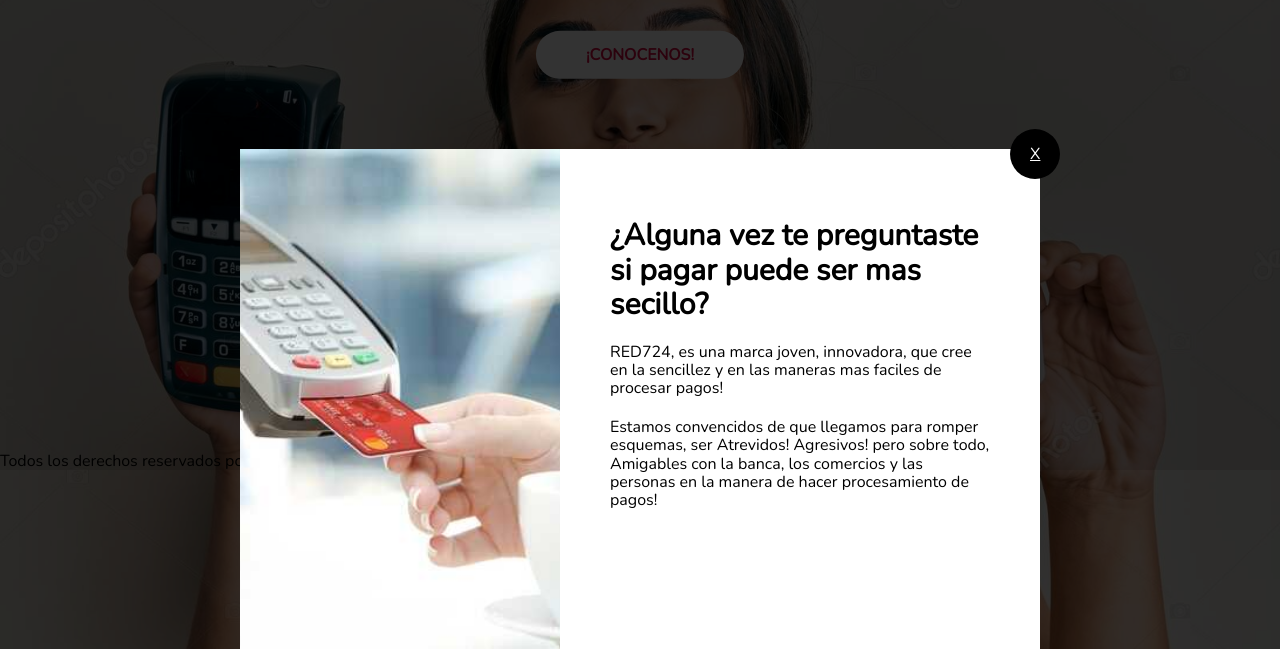
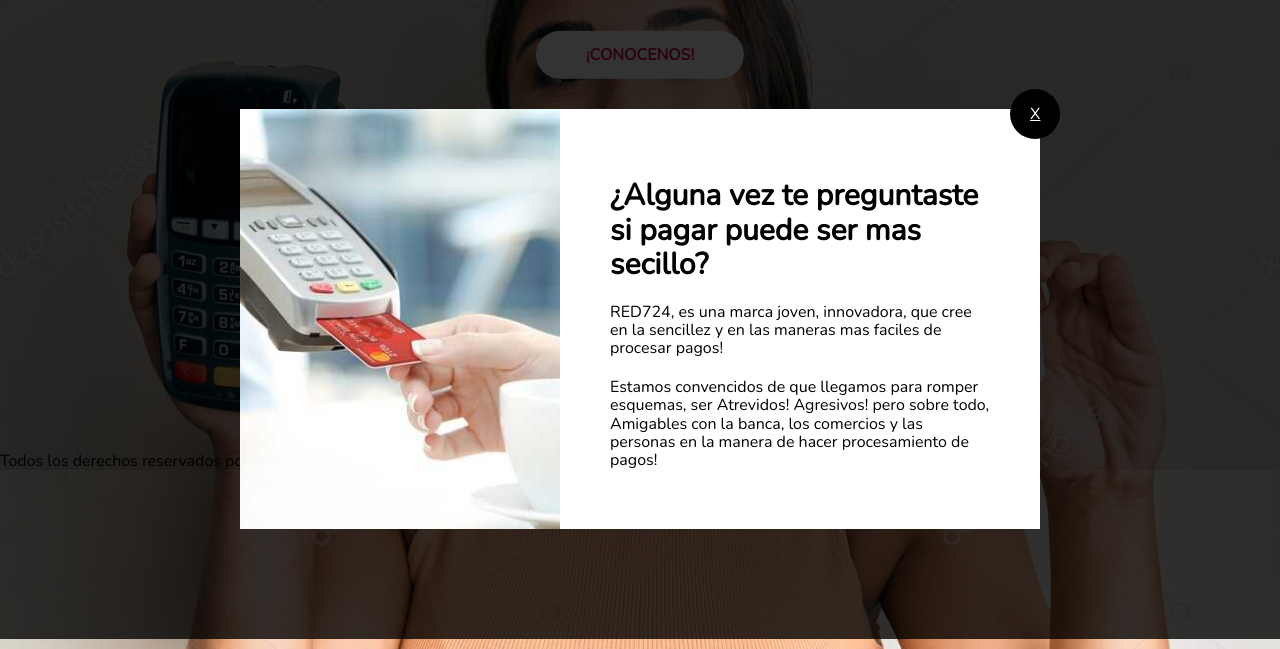
Before and after one commit to Halinthon/P724_1, a plain HTML site: page index.html in a window 1280 px wide. Both pictures are taken after a click on the link "¡CONOCENOS!". Shown: the part 151-800 px from the top of the page. Drawn offline with nearby package versions, Linux system fonts and the light colour scheme; a web font is replaced by a local one.

Commit message:
Add files via upload

```diff
--- a/css/estilos2.css
+++ b/css/estilos2.css
@@ -24,9 +24,9 @@
 */
 .container-all{
     width: 100%;
-    height: 100%;
+    height: 80%;
     position: fixed;
-    padding: 10px;
+    padding: 30px;
     visibility: hidden;
     opacity: 0;
     transition: all 600ms;
@@ -50,7 +50,7 @@
 .popup{
     width: 100%;
     max-width: 800px;
-    height: 500px;
+    height: 42rem;
     position: relative;
     display: flex;
     background: white;
```
